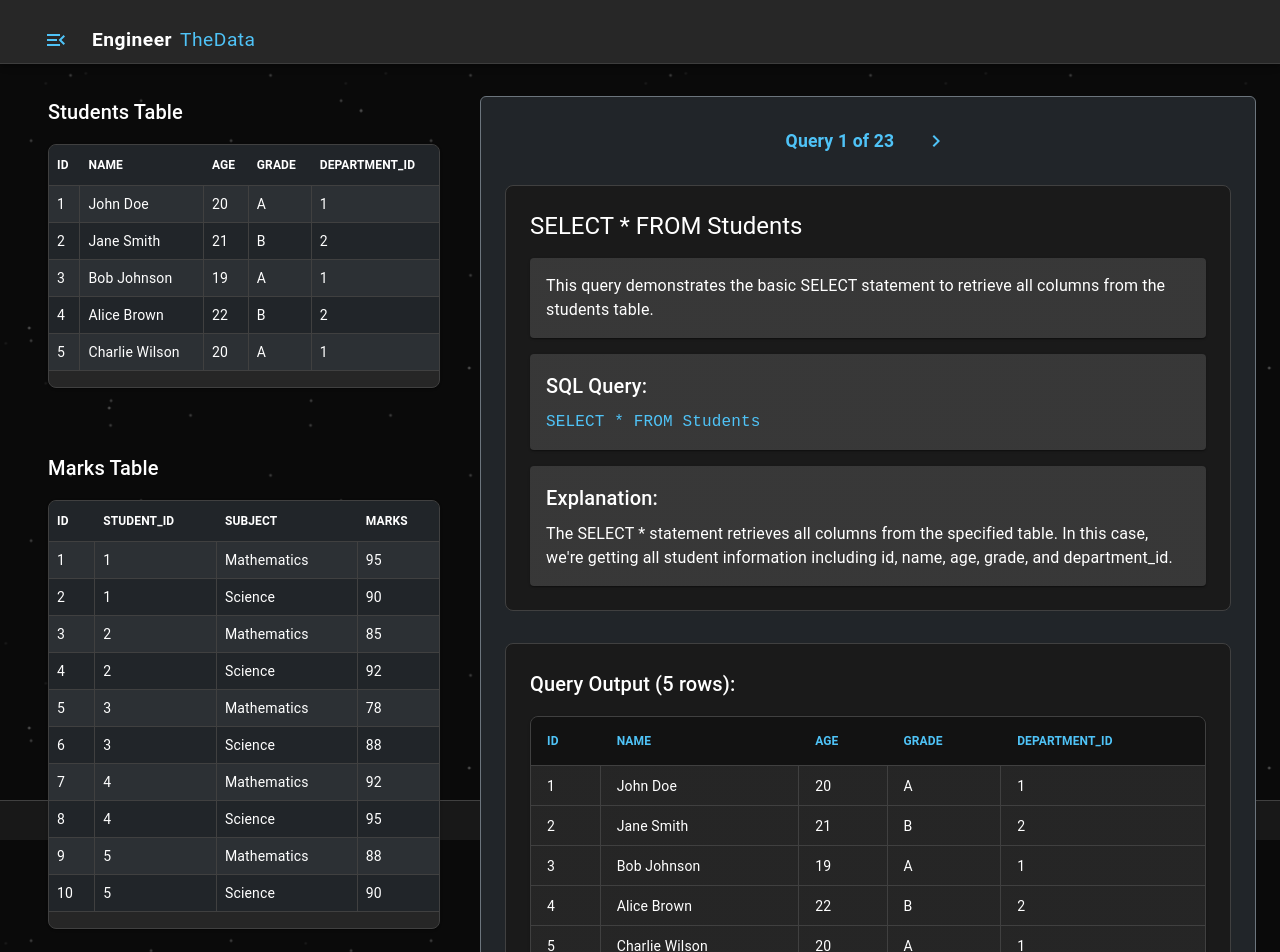
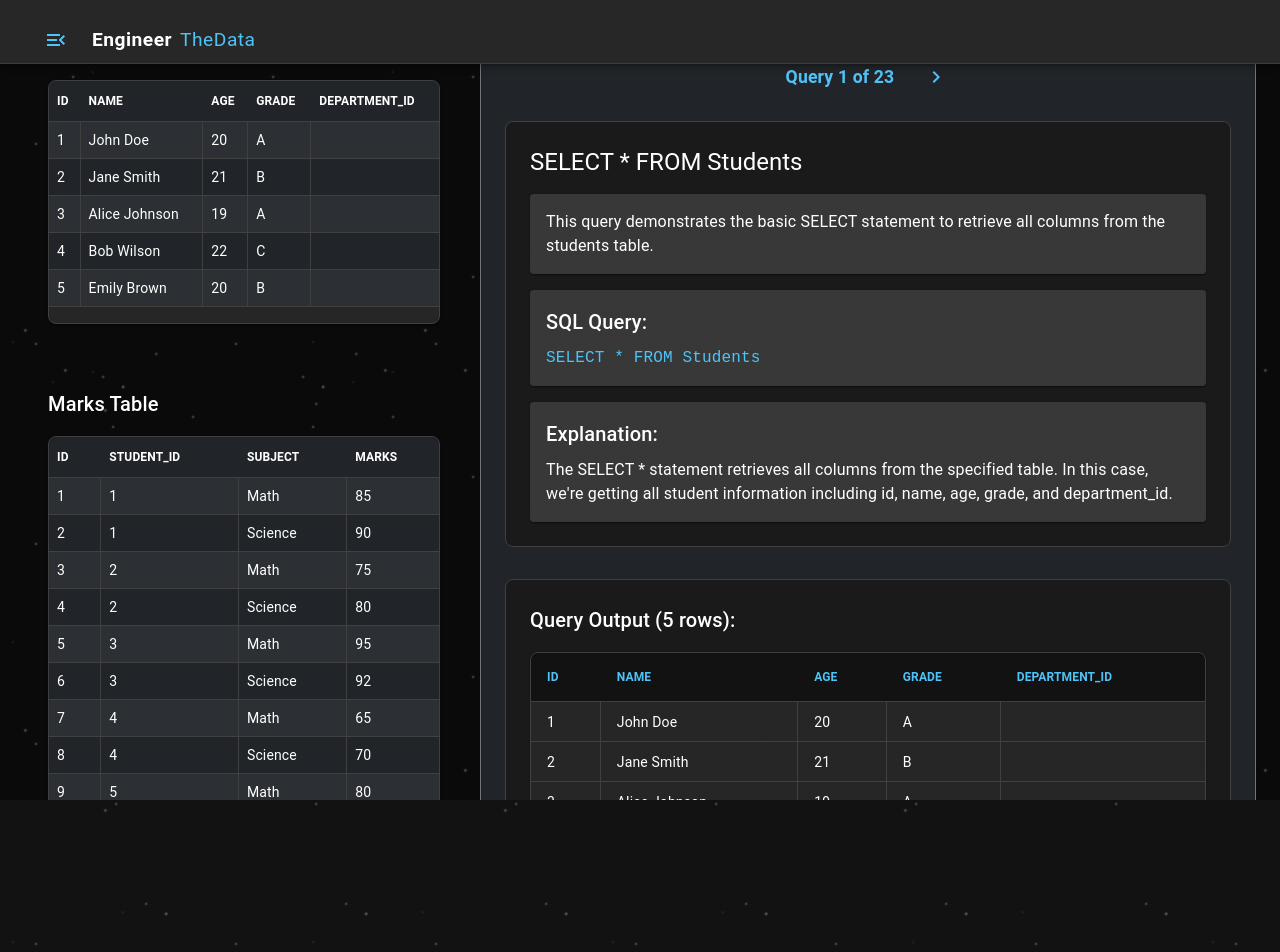
Before and after one commit to kuldeepkr16/kuldeeptrivedi, a React (Vite) app in the folder sql_imagine_react/: page /sql in a window 1280 px wide. Shown: the top 952 px of the page. After the commit the page ends 800 px from the top, so only its background shows below. Built offline with nearby package versions, Linux system fonts and the light colour scheme.

Commit message:
updated few files

```diff
--- a/sql_imagine_react/index.html
+++ b/sql_imagine_react/index.html
@@ -8,6 +8,6 @@
   </head>
   <body>
     <div id="root"></div>
-    <script type="module" src="/src/main.jsx"></script>
+    <script type="module" src="/src/index.jsx"></script>
   </body>
 </html>
--- a/sql_imagine_react/src/components/Footer.jsx
+++ b/sql_imagine_react/src/components/Footer.jsx
@@ -1,32 +1,23 @@
 import React from 'react';
 import { Box, Typography } from '@mui/material';
 
-const Footer = () => (
+const Footer = () => {
+  return (
     <Box
+      component="footer"
       sx={{
-      position: 'fixed',
-      bottom: '-40px',
-      left: 0,
-      right: 0,
-      backgroundColor: 'rgba(26, 26, 26, 0.95)',
-      padding: '8px 16px',
-      borderTop: '1px solid #404040',
-      zIndex: 1000,
-      display: 'flex',
-      justifyContent: 'center',
-      alignItems: 'center',
-      height: '40px',
-      transition: 'bottom 0.3s ease',
-      '&:hover': {
-        bottom: 0
-      },
-      cursor: 'pointer'
+        py: 3,
+        px: 2,
+        mt: 'auto',
+        backgroundColor: '#121212',
+        borderTop: '1px solid rgba(255, 255, 255, 0.1)',
       }}
     >
-    <Typography variant="body2" sx={{ color: '#fff' }}>
-      © 2024 SQL Query Explorer. All rights reserved.
+      <Typography variant="body2" color="text.secondary" align="center">
+        © {new Date().getFullYear()} SQL Imagine
       </Typography>
     </Box>
   );
+};
 
 export default Footer;
--- a/sql_imagine_react/src/index.css
+++ b/sql_imagine_react/src/index.css
@@ -4,8 +4,16 @@
   box-sizing: border-box;
 }
 
+:root {
+  font-family: Inter, system-ui, Avenir, Helvetica, Arial, sans-serif;
+  line-height: 1.5;
+  font-weight: 400;
+}
+
 body {
   margin: 0;
+  min-width: 320px;
+  min-height: 100vh;
   font-family: -apple-system, BlinkMacSystemFont, 'Segoe UI', 'Roboto', 'Oxygen',
     'Ubuntu', 'Cantarell', 'Fira Sans', 'Droid Sans', 'Helvetica Neue',
     sans-serif;
@@ -21,7 +29,8 @@ code {
 }
 
 #root {
-  min-height: 100vh;
+  width: 100%;
+  height: 100vh;
   display: flex;
   flex-direction: column;
 }
--- a/sql_imagine_react/src/main.jsx
+++ b/sql_imagine_react/src/index.jsx
@@ -1,7 +1,7 @@
 import React from 'react'
 import ReactDOM from 'react-dom/client'
 import { BrowserRouter } from 'react-router-dom'
-import App from './App'
+import App from './App.jsx'
 import './index.css'
 
 ReactDOM.createRoot(document.getElementById('root')).render(
```
Also changed, not shown: sql_imagine_react/src/components/Navigation.jsx (deleted, +0 -106 lines), sql_imagine_react/src/data/marks.csv, sql_imagine_react/src/data/students.csv. Lines whose indentation alone changed are shown as unchanged.
